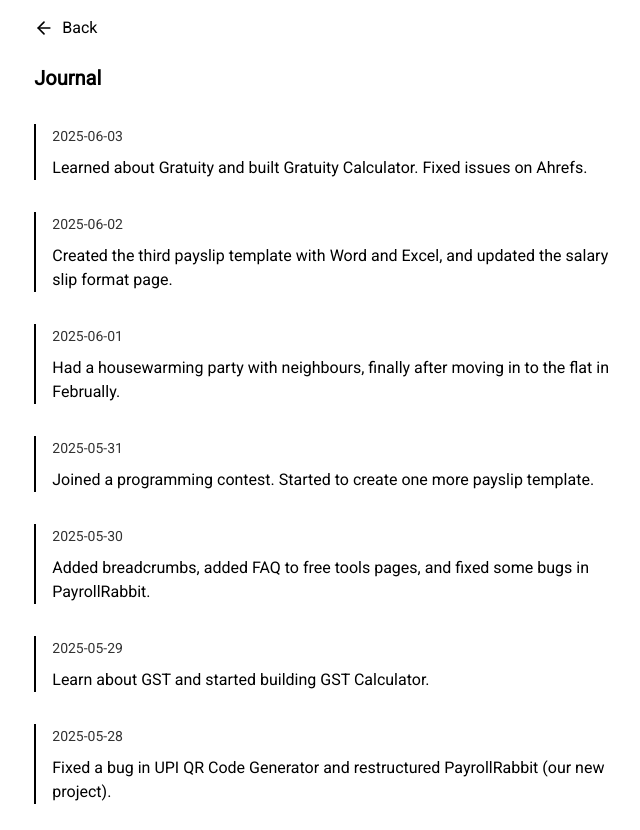
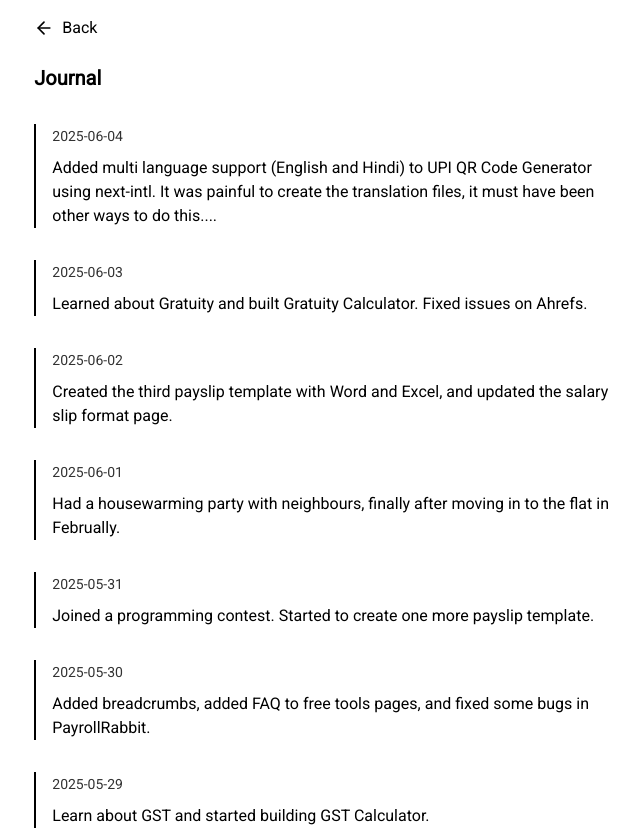
Before and after one commit to minamicode/minamicode.com, a Next.js app: page /journal in a window 1280 px wide. Shown: the top 830 px of the page, without its empty margins (307-947 px from the left). Built offline with nearby package versions, Linux system fonts and the light colour scheme.

Commit message:
add a journal entry

```diff
--- a/src/app/_components/JournalEntries.tsx
+++ b/src/app/_components/JournalEntries.tsx
@@ -6,6 +6,10 @@ type JournalEntry = {
 };
 
 const entries: JournalEntry[] = [
+  {
+    date: "2025-06-04",
+    text: "Added multi language support (English and Hindi) to UPI QR Code Generator using next-intl. It was painful to create the translation files, it must have been other ways to do this....",
+  },
   {
     date: "2025-06-03",
     text: "Learned about Gratuity and built Gratuity Calculator. Fixed issues on Ahrefs.",
```
